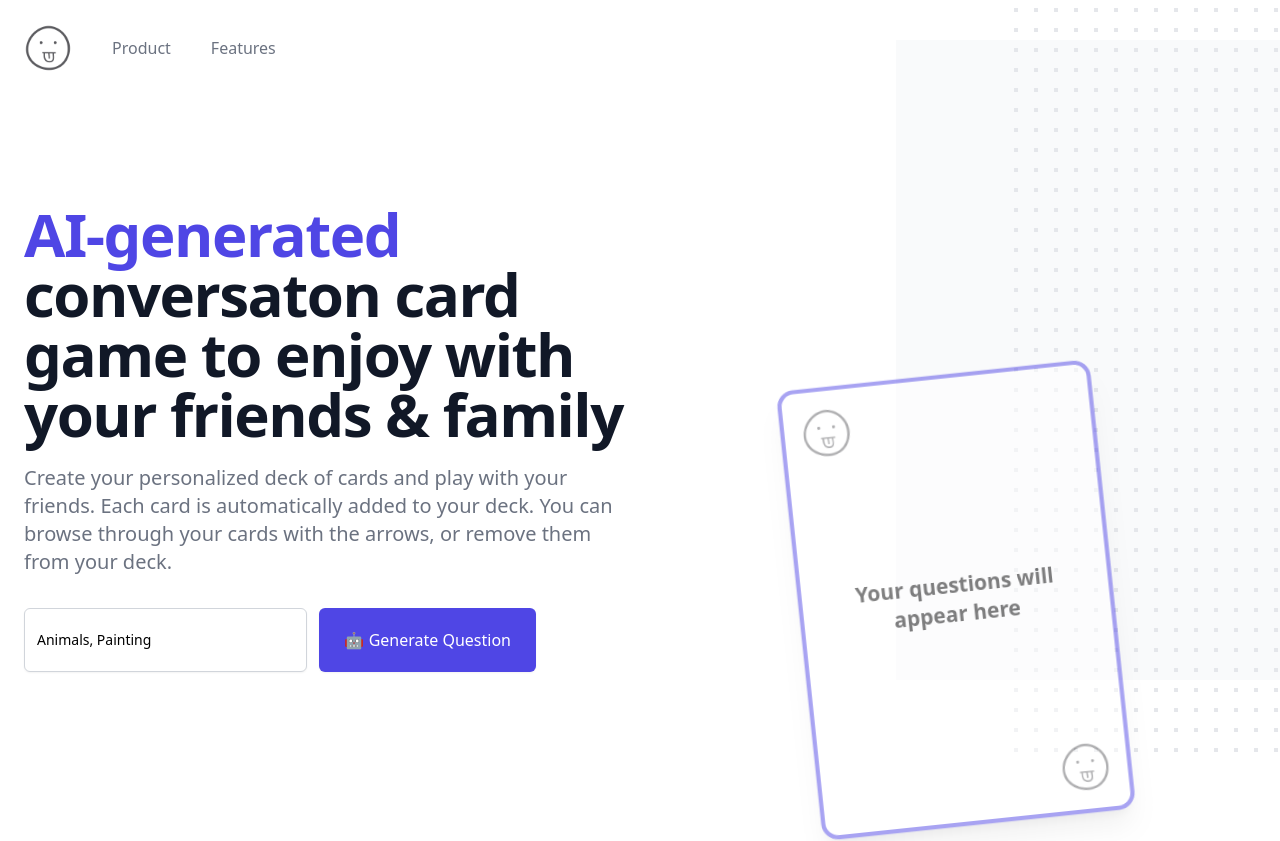
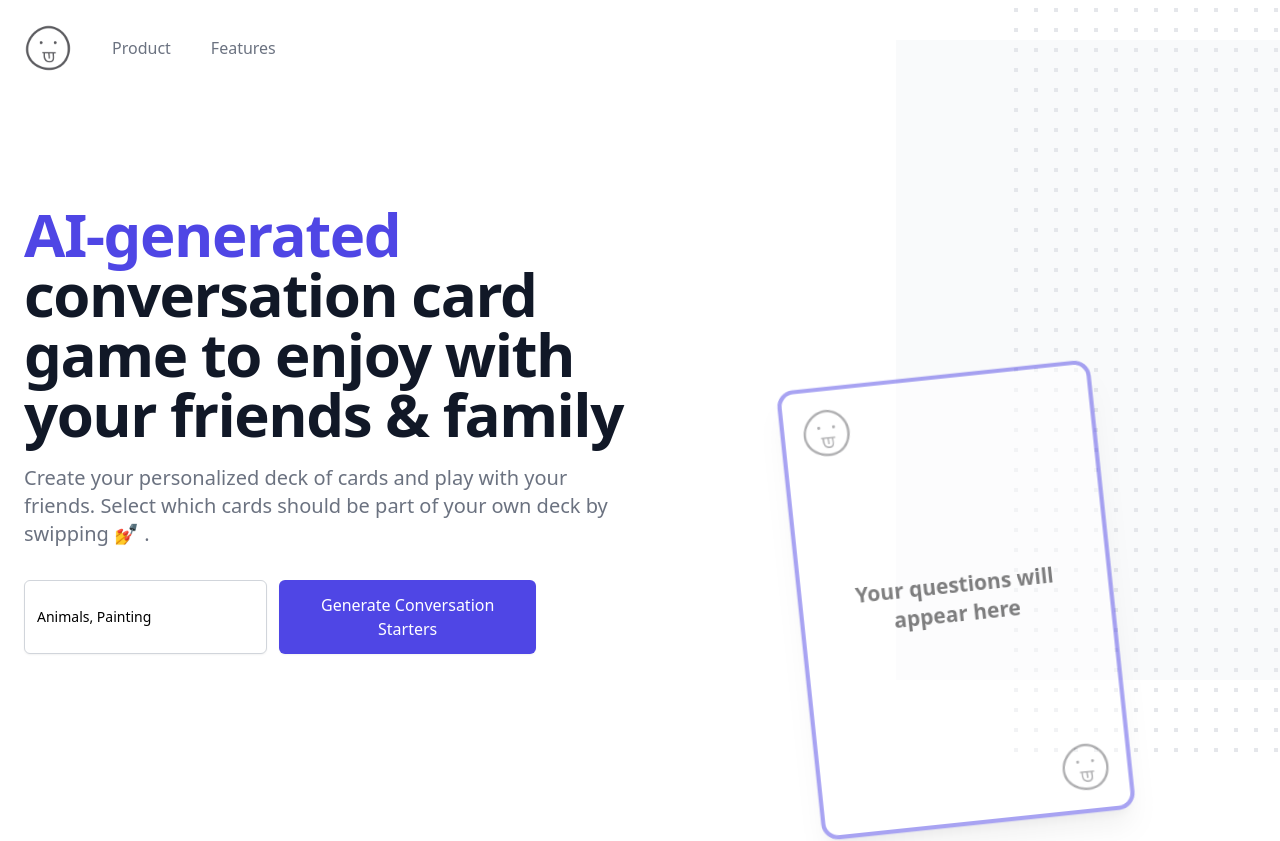
Before and after one commit to different-ai/card-game, a Next.js app: page /new in a window 1280 px wide. Shown: the top 841 px of the page. Built offline with nearby package versions, Linux system fonts and the light colour scheme.

Commit message:
chore: improve copy on landing

```diff
--- a/components/QuestionGenerator.js
+++ b/components/QuestionGenerator.js
@@ -21,7 +21,7 @@ export const QuestionGenerator = ({ children }) => {
     register,
     handleSubmit,
     watch,
-    formState: { errors, isSubmitting },
+    formState: { errors, isSubmitting, isSubmitted },
   } = useForm();
 
   const onSubmit = async (data) => {
@@ -46,8 +46,9 @@ export const QuestionGenerator = ({ children }) => {
   };
 
   return (
+    <div>
       <form
-      className="flex flex-col sm:flex-row  gap-3"
+        className="flex flex-col sm:flex-row  gap-3 mb-3"
         onSubmit={handleSubmit(onSubmit)}
       >
         <Input
@@ -63,11 +64,15 @@ export const QuestionGenerator = ({ children }) => {
         >
           {isSubmitting && (
             <>
-            <Spinner /> 🤖 Generating Question
+              <Spinner /> Our 🤖 is working hard
             </>
           )}
-        {!isSubmitting && "🤖 Generate Question"}
+          {!isSubmitting && "Generate Conversation Starters"}
         </PrimaryButton>
       </form>
+      <p className="text-base font-medium text-gray-900">
+        {isSubmitted && "3 Questions Generated 🎉 "}
+      </p>
+    </div>
   );
 };
--- a/pages/new.js
+++ b/pages/new.js
@@ -165,15 +165,14 @@ export default function Example() {
                 <span className="mt-1 block text-4xl font-bold tracking-tight sm:text-5xl xl:text-6xl">
                   <span className="block text-indigo-600">AI-generated </span>
                   <span className="block text-gray-900">
-                    conversaton card game to enjoy with your friends & family
+                    conversation card game to enjoy with your friends & family
                   </span>
                 </span>
               </h1>
               <p className="mt-3 text-base text-gray-500 sm:mt-5 sm:text-xl lg:text-lg xl:text-xl">
                 Create your personalized deck of cards and play with your
-                friends. Each card is automatically added to your deck. You can
-                browse through your cards with the arrows, or remove them from
-                your deck.
+                friends. Select which cards should be part of your own deck by
+                swipping 💅{" "}.
               </p>
               <div className="mt-8 sm:mx-auto sm:max-w-lg sm:text-center lg:mx-0 lg:text-left">
                 <QuestionGenerator />
```
Lines whose indentation alone changed are shown as unchanged.
